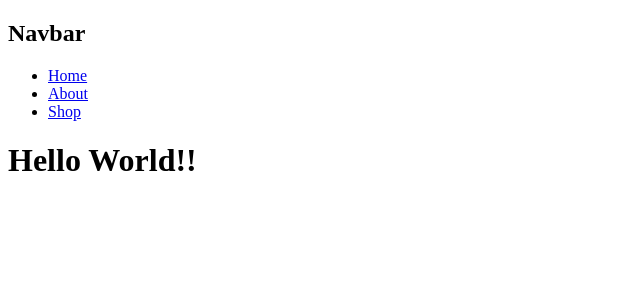
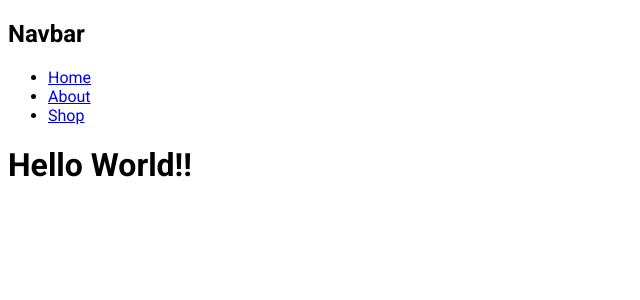
Before and after one commit to jlcarrascof/NextJs-Fundamentals, a Next.js app in the folder mynextproject/: page / in a window 1280 px wide. Shown: the top 300 px of the page, without its empty margins (0-640 px from the left). Built offline with nearby package versions, Linux system fonts and the light colour scheme.

Commit message:
Testing my Roboto font

```diff
--- a/mynextproject/app/layout.jsx
+++ b/mynextproject/app/layout.jsx
@@ -17,7 +17,7 @@ const roboto = Roboto({
 export default function RootLayout({ children }) {
  return (
     <html>
-      <body>
+      <body className={roboto.className} >
         <Navbar />
 
         {children}
```
